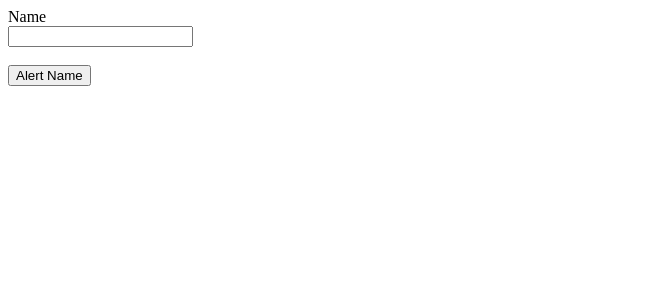
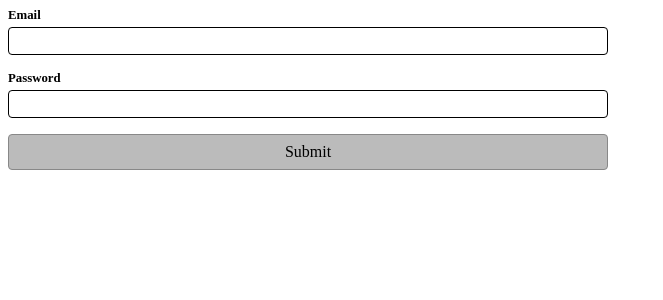
Before and after one commit to ellewright/CourseCareers-React-Unit, a React (Vite) app: page / in a window 1280 px wide. Shown: the top 300 px of the page, without its empty margins (0-663 px from the left). Built offline with nearby package versions, Linux system fonts and the light colour scheme.

Commit message:
Add BasicFormValidationProject directory

```diff
--- a/src/App.jsx
+++ b/src/App.jsx
@@ -28,13 +28,14 @@ import UseArrayProject from "./components/BasicHooks/UseArrayProject"
 import UseLocalStorageProject from "./components/BasicHooks/UseLocalStorageProject"
 import FormBasics from "./components/Forms/FormBasics"
 import UseStateVsUseRef from "./components/Forms/UseStateVsUseRef"
+import BasicFormValidationProject from "./components/Forms/BasicFormValidationProject/BasicFormValidationProject"
 // import user from './user.json'
 // import './styles.css'
 // import img from './img.jpg'
 
 function App() {
   return (
-    <UseStateVsUseRef />
+    <BasicFormValidationProject />
   )
 }
 
--- /dev/null
+++ b/src/components/Forms/BasicFormValidationProject/BasicFormValidationProject.jsx
@@ -0,0 +1,167 @@
+import { useState, useRef, useMemo } from "react"
+import "./styles.css"
+
+const EMAIL_PREFIX = "@webdevsimplified.com"
+const PASSWORD_MIN_LENGTH = 10
+
+export default function BasicFormValidationProject() {
+    return (
+        <StateForm />
+    )
+}
+
+function StateForm() {
+    const [email, setEmail] = useState("")
+    const [password, setPassword] = useState("")
+    const [isAfterFirstSubmit, setIsAfterFirstSubmit] = useState(false)
+
+    const emailErrorMessages = useMemo(() => {
+        return isAfterFirstSubmit ? checkEmail(email) : []
+    }, [isAfterFirstSubmit, email, checkEmail])
+    const passwordErrorMessages = useMemo(() => {
+        return isAfterFirstSubmit ? checkPassword(password) : []
+    }, [isAfterFirstSubmit, password, checkPassword])
+
+    function handleSubmit(e) {
+        e.preventDefault()
+        setIsAfterFirstSubmit(true)
+
+        const emailErrors = checkEmail(email)
+        const passwordErrors = checkPassword(password)
+
+        if (emailErrors.length === 0 && passwordErrors.length === 0) alert("Success")
+    }
+
+    return (
+        <form className="form" onSubmit={handleSubmit}>
+            <div className={`form-group ${emailErrorMessages.length > 0 ? "error" : ""}`}>
+                <label className="label" htmlFor="email">Email</label>
+                <input
+                    className="input"
+                    type="email"
+                    id="email"
+                    defaultValue={email}
+                    onChange={(e) => setEmail(e.target.value)}
+                />
+                {emailErrorMessages.length > 0 && (
+                    <div className="msg">{emailErrorMessages.join(" ")}</div>
+                )}
+            </div>
+            <div className={`form-group ${passwordErrorMessages.length > 0 ? "error" : ""}`}>
+                <label className="label" htmlFor="password">Password</label>
+                <input
+                    className="input"
+                    type="password"
+                    id="password"
+                    defaultValue={password}
+                    onChange={(e) => setPassword(e.target.value)}
+                />
+                {passwordErrorMessages.length > 0 && (
+                    <div className="msg">{passwordErrorMessages.join(" ")}</div>
+                )}
+            </div>
+            <button className="btn" type="submit">Submit</button>
+        </form>
+    )
+}
+
+function RefForm() {
+    const [emailErrors, setEmailErrors] = useState([])
+    const [passwordErrors, setPasswordErrors] = useState([])
+    const [isAfterFirstSubmit, setIsAfterFirstSubmit] = useState(false)
+
+    const emailRef = useRef()
+    const passwordRef = useRef()
+
+    function handleSubmit(e) {
+        e.preventDefault()
+        setIsAfterFirstSubmit(true)
+
+        const email = emailRef.current.value
+        const password = passwordRef.current.value
+
+        const emailErrors = checkEmail(email)
+        const passwordErrors = checkPassword(password)
+
+        setEmailErrors(emailErrors)
+        setPasswordErrors(passwordErrors)
+
+        if (emailErrors.length === 0 && passwordErrors.length === 0) alert("Success")
+    }
+
+    return (
+        <form className="form" onSubmit={handleSubmit}>
+            <div className={`form-group ${emailErrors.length > 0 ? "error" : ""}`}>
+                <label className="label" htmlFor="email">Email</label>
+                <input
+                    onChange={
+                        isAfterFirstSubmit
+                            ? e => setEmailErrors(checkEmail(e.target.value))
+                            : undefined
+                    }
+                    className="input"
+                    type="email"
+                    id="email"
+                    ref={emailRef}
+                />
+                {emailErrors.length > 0 && (
+                    <div className="msg">{emailErrors.join(" ")}</div>
+                )}
+            </div>
+            <div className={`form-group ${passwordErrors.length > 0 ? "error" : ""}`}>
+                <label className="label" htmlFor="password">Password</label>
+                <input
+                    onChange={
+                        isAfterFirstSubmit
+                            ? e => setPasswordErrors(checkPassword(e.target.value))
+                            : undefined
+                    }
+                    className="input"
+                    type="password"
+                    id="password"
+                    ref={passwordRef}
+                />
+                {passwordErrors.length > 0 && (
+                    <div className="msg">{passwordErrors.join(" ")}</div>
+                )}
+            </div>
+            <button className="btn" type="submit">Submit</button>
+        </form>
+    )
+}
+
+function checkEmail(email) {
+    const errors = []
+
+    if (email.length === 0) {
+        errors.push("Required.")
+    }
+
+    if (!email.endsWith(EMAIL_PREFIX)) {
+        errors.push("Must end with @webdevsimplified.com.")
+    }
+
+    return errors
+}
+
+function checkPassword(password) {
+    const errors = []
+
+    if (password.length < 10) {
+        errors.push(`Password must be at least ${PASSWORD_MIN_LENGTH} characters long.`)
+    }
+
+    if (!/[a-z]/.test(password)) {
+        errors.push("Password must contain at least one lowercase character.")
+    }
+
+    if (!/[A-Z]/.test(password)) {
+        errors.push("Password must contain at least one uppercase character.")
+    }
+
+    if (!/[0-9]/.test(password)) {
+        errors.push("Password must contain at least one number.")
+    }
+
+    return errors
+}
--- /dev/null
+++ b/src/components/Forms/BasicFormValidationProject/styles.css
@@ -0,0 +1,62 @@
+.form {
+    display: flex;
+    flex-direction: column;
+    gap: 1rem;
+    max-width: 600px;
+}
+
+.form-group {
+    display: flex;
+    flex-direction: column;
+    gap: 0.25rem;
+}
+
+.label {
+    font-weight: bold;
+    font-size: 0.8em;
+}
+
+.input {
+    all: unset;
+    border: 0.05em solid black;
+    border-radius: 0.25em;
+    padding: 0.25em 0.5em;
+}
+
+.form-group.error .input {
+    border-color: hsl(0, 100%, 70%);
+    color: hsl(0, 100%, 70%);
+    background: hsl(0, 100%, 95%);
+}
+
+.form-group.error .label {
+    color: hsl(0, 100%, 70%);
+}
+
+.input:focus {
+    border-color: hsl(200, 100%, 50%);
+}
+
+.btn {
+    all: unset;
+    border: 0.05em solid #888;
+    background-color: #bbb;
+    border-radius: 0.25em;
+    padding: 0.5em 1em;
+    text-align: center;
+    cursor: pointer;
+}
+
+.btn:hover,
+.btn:focus {
+    background-color: #aaa;
+}
+
+.btn:focus {
+    outline: auto;
+}
+
+.form-group.error .msg {
+    font-size: 0.8em;
+    color: hsl(0, 100%, 70%);
+}
```
